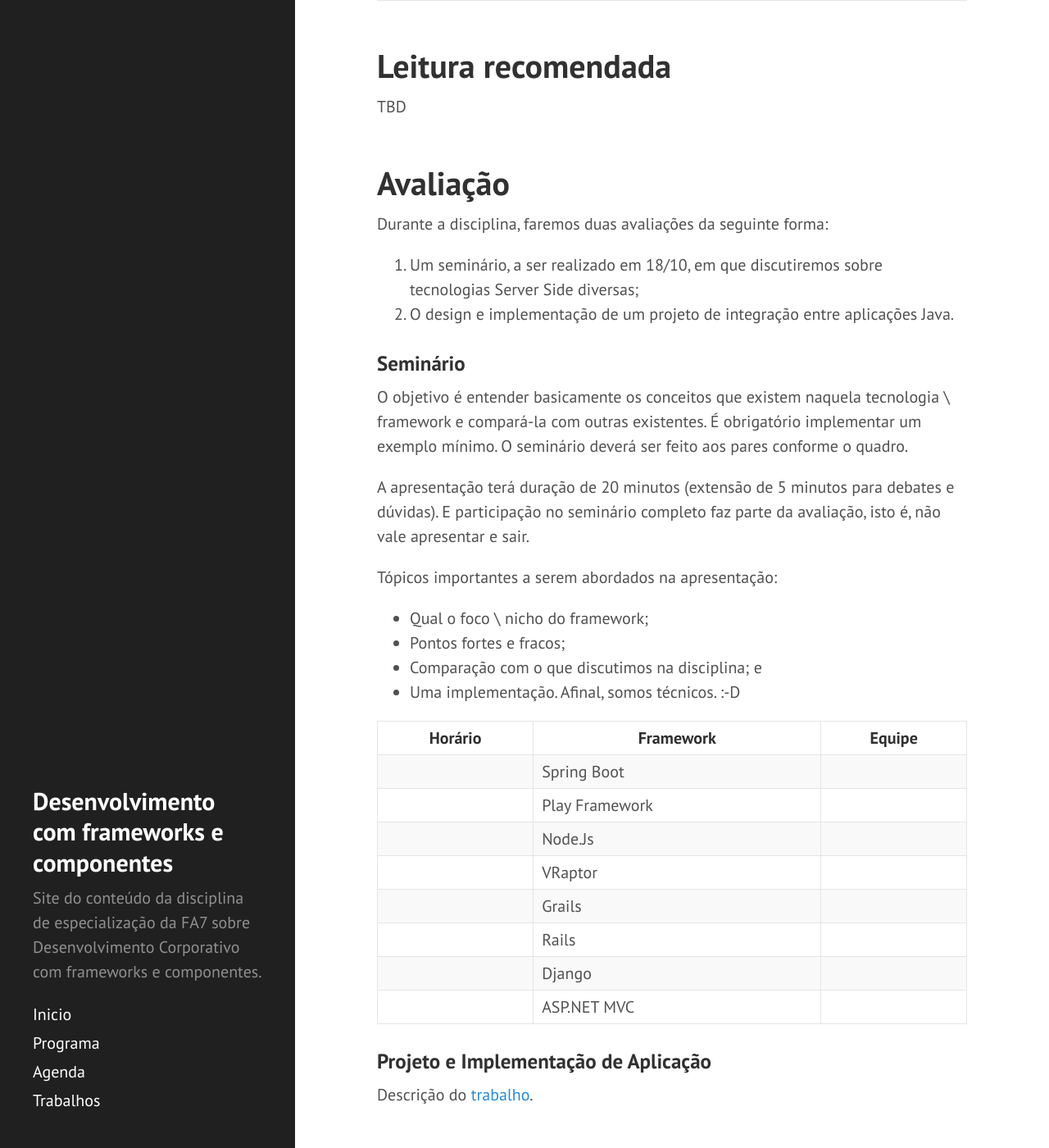
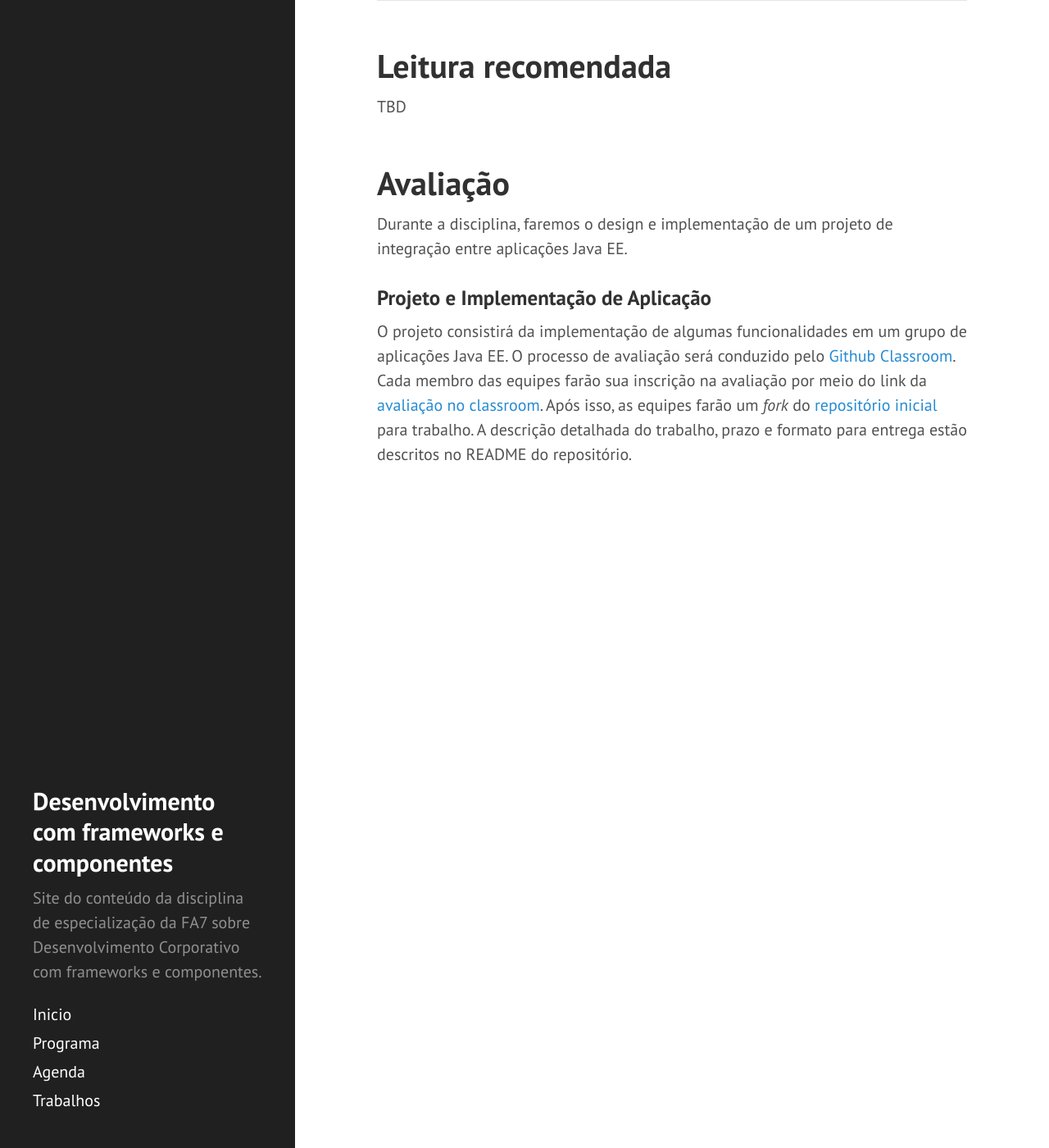
Before and after one commit to michelav/fa7-frameworks, a Jekyll site: the page built from index.md, in a window 1280 px wide and 1400 px high, scrolled down 2513 px. Shown: the whole window at 82% size. Built offline with Jekyll 4.4.1, drawn with Linux system fonts in a browser that asks for light colours.

Commit message:
Adicionando informações sobre o trabalho final

```diff
--- a/index.md
+++ b/index.md
@@ -154,71 +154,12 @@
 # Avaliação
 <section id='trabalho' />
 
-Durante a disciplina, faremos duas avaliações da seguinte forma:
-
-1. Um seminário, a ser realizado em 18/10, em que discutiremos sobre tecnologias Server Side diversas;
-2. O design e implementação de um projeto de integração entre aplicações Java.
-
-### Seminário
-O objetivo é entender basicamente os conceitos que existem naquela tecnologia \ framework e compará-la
-com outras existentes. É obrigatório implementar um exemplo mínimo. O seminário deverá
-ser feito aos pares conforme o quadro.
-
-A apresentação terá duração de 20 minutos (extensão de 5 minutos para debates e dúvidas). E participação
-no seminário completo faz parte da avaliação, isto é, não vale apresentar e sair.
-
-Tópicos importantes a serem abordados na apresentação:
-
-* Qual  o foco \ nicho do framework;
-* Pontos fortes e fracos;
-* Comparação com o que discutimos na disciplina; e
-* Uma implementação. Afinal, somos técnicos. :-D
-
-
-**Horário** | **Framework**  | **Equipe**
-------------|---------------| -------------
-            | Spring Boot    |
-            | Play Framework |
-            | Node.Js        |
-            | VRaptor        |
-            | Grails         |
-            | Rails          |
-            | Django         |
-            | ASP.NET MVC    |
+Durante a disciplina, faremos o design e implementação de um projeto de integração entre aplicações Java EE.
 
 ### Projeto e Implementação de Aplicação
-Descrição do <a href="{{site.baseurl}}/trabalho/requisitos.html">trabalho</a>.
 
-
-<!-- <div class="posts">
-  {% for post in paginator.posts %}
-  <div class="post">
-    <h1 class="post-title">
-      <a href="{{ post.url }}">
-        {{ post.title }}
-      </a>
-    </h1>
-
-    <span class="post-date">{{ post.date | date_to_string }}</span>
-
-    {{ post.content }}
-  </div>
-  {% endfor %}
-</div>
-
-<div class="pagination">
-  {% if paginator.next_page %}
-    <a class="pagination-item older" href="{{ site.baseurl }}page{{paginator.next_page}}">Older</a>
-  {% else %}
-    <span class="pagination-item older">Older</span>
-  {% endif %}
-  {% if paginator.previous_page %}
-    {% if paginator.page == 2 %}
-      <a class="pagination-item newer" href="{{ site.baseurl }}">Newer</a>
-    {% else %}
-      <a class="pagination-item newer" href="{{ site.baseurl }}page{{paginator.previous_page}}">Newer</a>
-    {% endif %}
-  {% else %}
-    <span class="pagination-item newer">Newer</span>
-  {% endif %}
-</div> -->
+O projeto consistirá da implementação de algumas funcionalidades em um grupo de aplicações Java EE. O processo de
+avaliação será conduzido pelo [Github Classroom](https://classroom.github.com/). Cada membro das equipes farão sua
+inscrição na avaliação por meio do link da [avaliação no classroom](https://classroom.github.com/g/RYhpZNvo). Após isso,
+as equipes farão um _fork_ do [repositório inicial](https://github.com/michelav/uni7-frameworks-trab) para trabalho.
+A descrição detalhada do trabalho, prazo e formato para entrega estão descritos no README do repositório.
```
